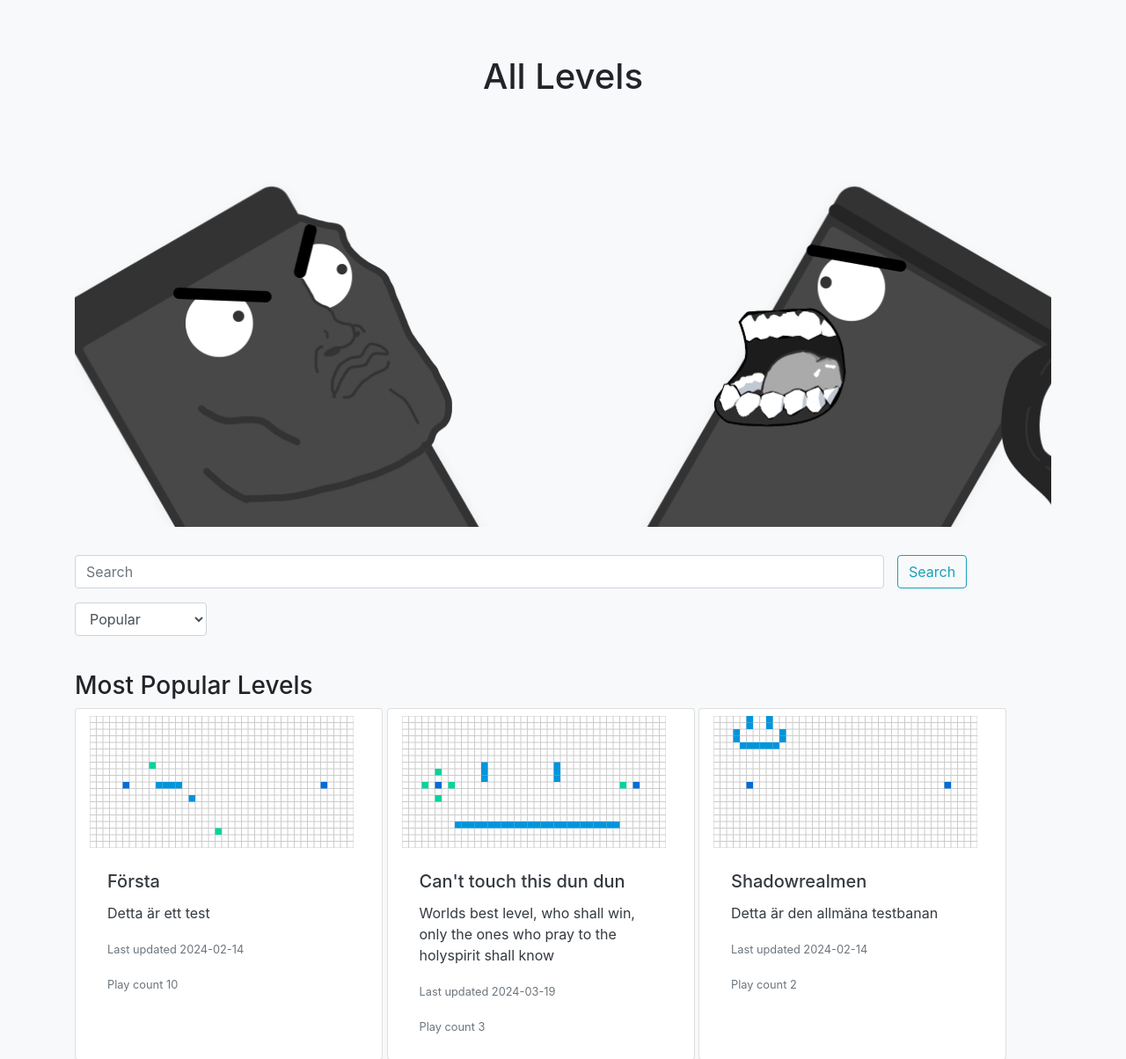
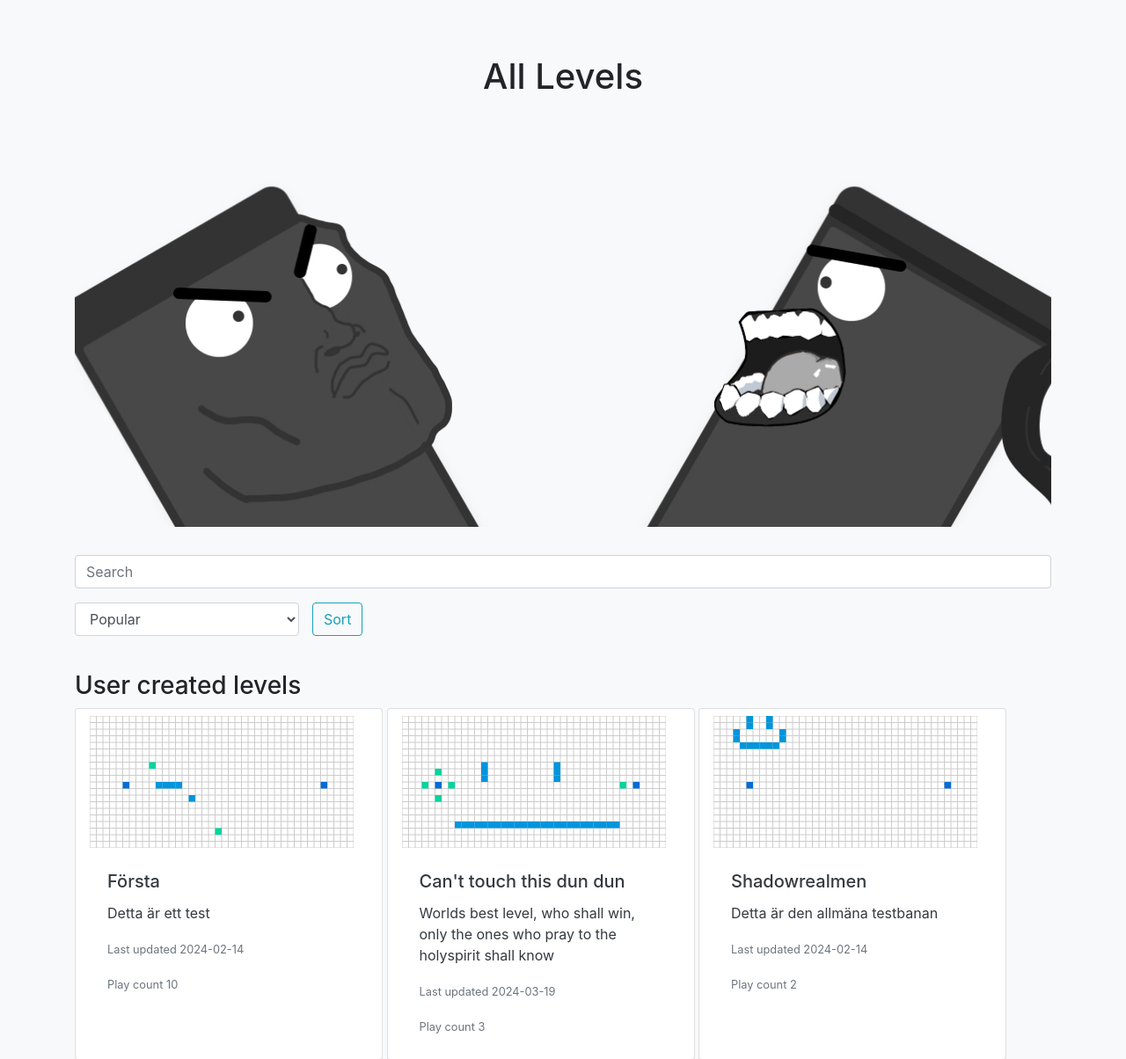
Before and after one commit to kingerider/Gymnasiearbete, a Flask app: page /list_levels in a window 1280 px wide. Shown: the part 57-1261 px from the top of the page at 88% size. Run offline with Flask 3, Linux system fonts and the light colour scheme; data comes from the database, SQL or seed files in the repository; some libraries are stand-ins or nearby versions.

Commit message:
Starting sort

```diff
--- a/Hemsida/my_server/static/script.js
+++ b/Hemsida/my_server/static/script.js
@@ -39,524 +39,3 @@ function leaveGame(data) {
         room: data
     })
 }
-
-$(document).ready(() => {
-
-    //game code -------------
-    // console.log(window.location.pathname)
-    // console.log(player.room)
-    // console.log(window.location.pathname.substring(window.location.pathname.lastIndexOf('/') + 1))
-
-    //     //Load game
-    // if ( window.location.pathname == `/play_game/join/${window.location.pathname.substring(window.location.pathname.lastIndexOf('/') + 1)}`) {
-    //     //code for index page
-    //     console.log("In index")
-    //     startGame()
-    // } else if ( window.location.pathname == `/play_game/create/${window.location.pathname.substring(window.location.pathname.lastIndexOf('/') + 1)}`) {
-    //     console.log("In index")
-    //     startGame()
-    // } else if (window.location.pathname == '/build_game'){
-    //     console.log("In index build")
-    //     buildGame()
-    // } else{
-    //     console.log("Not in index")
-    // }
-    //end game code -----------
-
-    //HÄR SKA DET GÖRAS
-    $("#btnsearchlevel").click(() => {
-        const data = {
-            input: $("#inputsearchlevel").val()
-        }
-        console.log(data)
-        $.ajax({
-            method: 'POST',
-            url: "/ajax-search-level",
-            headers: {
-                "Content-Type": "application/json"
-            },
-            data: JSON.stringify(data),
-            dataType: "json",
-            success: (data) => {
-                if (data.success) {
-                    $.each(data.levels, (index, value) => {
-                         $(".card-deck").append("hahahah")
-                    });
-                }
-                //alert(JSON.stringify(data))
-                let div = `<div class='card-body'><h5 class='card-text'>${data.title}</h5><p>${data.content}</p><p>skapad av: ${data.author}</p></div>`;
-                $("#tom").append(div);
-            }
-        });
-    })
-
-    $("#savelevel").click(() => {
-        const data = {
-            title: $("#saveTitle").val(),
-            description: $("#saveDescription").val(),
-
-
-        }
-
-        console.log(data)
-        $.ajax({
-            method: 'POST',
-            url: "/ajax-search-level",
-            headers: {
-                "Content-Type": "application/json"
-            },
-            data: JSON.stringify(data),
-            dataType: "json",
-            success: (data) => {
-                if (data.success) {
-                    $.each(data.levels, (index, value) => {
-                         $(".card-deck").append("hahahah")
-                    });
-                }
-                //alert(JSON.stringify(data))
-                let div = `<div class='card-body'><h5 class='card-text'>${data.title}</h5><p>${data.content}</p><p>skapad av: ${data.author}</p></div>`;
-                $("#tom").append(div);
-            }
-        });
-    })
-
-
-
-
-    //Socket code ---------
-
-    // socket.on('navigate_to', (path) => {
-    //     window.location.href = path
-    // })
-
-    /*$('#button-joingame-test').click(() => {
-        player.username = $("#username").val()
-        player.room = $("#input_room").val()
-
-        console.log(`Dobro pozhalovat ${player.username} to room ${player.room}`)
-
-        socket.emit('join', {
-            username: player.username,
-            room: player.room
-        })
-    })
-
-    $('#button-leavegame-test').click(() => {
-        console.log("Ty ostavil menya")
-        socket.emit('leave', {
-            username: player.username,
-            room: player.room
-        })
-        $("#the_text").text("");
-    })
-
-    $('#button_send_message').click(() => {
-        console.log($('#input_the_text').val())
-        socket.emit('send_message_to_room', {
-            heading: player.username,
-            message: $('#input_the_text').val(),
-            room: player.room
-        });
-        $('#input_the_text').val("")
-    })
-
-    socket.on('message_from_server', (data) => {
-        $("#the_text").append(
-            create_new_message(
-                data["heading"],
-                data["message"]
-            )
-        )
-    })
-
-    socket.on('connect', () => {
-        $("#the_text").append("Du är inne på servern")
-
-    });
-
-    const create_new_message = (heading, msg) => {
-        return `
-            <div class="ms-2 me-auto">
-              <div class="fw-bold">${heading}</div>
-              ${msg}
-            </div>`
-    }*/
-
-    //End scoket code ---------
-
-
-});
-
-
-// socket.emit('update', {
-//     room: $("#gameid").val(),
-//     player1: null,
-//     player2:null,
-//     projectile: null,
-//     monsters: []
-// })
-
-//Game Code ==>
-//https://developer.mozilla.org/en-US/docs/Games/Tutorials/2D_Breakout_game_pure_JavaScript/Create_the_Canvas_and_draw_on_it
-
-// function startGame() {
-    /*console.log("Here");
-
-    //Canvas
-    var canvas = document.getElementById("myCanvas");
-    var ctx = canvas.getContext("2d");
-    var x = canvas.width/2;
-    var y = canvas.height-30;
-    var tileSize = 10;
-
-    //Position class for objects
-    class position{
-        constructor(x, y) {
-          this.x = x;
-          this.y = y;
-        }
-        getX() {
-            return this.x;
-        }
-        getY() {
-            return this.y;
-        }
-        setX(x) {
-            this.x = x;
-        }
-        setY(y) {
-            this.y = y;
-        }
-
-
-    }
-
-    //Ajax get positions
-
-    $.ajax({
-        type: "POST",
-        url: "/ajax_get_positions",
-        data: JSON.stringify({id: $("#gameid").val()}),
-        dataType: "json",
-        headers: {
-            'Content-Type': 'application/json'
-        },
-        success: (response) => {
-            if (response.success){
-                console.log(response.success)
-                console.log(response.msg)
-                loadPositions(response.walls);
-            }else{
-                //gets response from python, response objet . msg runs this code if true
-                console.log(response.success)
-                console.log(response.msg)
-            }
-        }
-    });
-    */
-
-
-    /*
-    //Ball
-    var ballRadius = tileSize;
-    var dx = 1;
-    var dy = -1;
-
-    //Wall
-    var wallHeight = tileSize;
-    var wallWidth = tileSize;
-    var wallArray = [];
-
-    function loadPositions(wallPosition){
-        for (let index = 0; index < wallPosition.length; index++) {
-            wallArray.push(new position((wallPosition.getX() * canvas.width/tileSize) * tileSize), (wallPosition.getY() * canvas.height/tileSize) * tileSize);
-        }
-    }
-
-    console.log("Wall x pos");
-    console.log(wallArray.length)
-    console.log(wallArray[1].getX());
-
-    //Monster
-    var monsterHeight = tileSize;
-    var monsterWidth = tileSize;
-    var monsterArray = [];
-    for (let index = 0; index < 100; index++) {
-        monsterArray.push(new position((Math.floor(Math.random() * canvas.width/tileSize) * tileSize), (Math.floor(Math.random() * canvas.height/tileSize) * tileSize)));
-    }
-
-    //Player
-    var playerHeight = tileSize;
-    var playerWidth = tileSize;
-    var playerX = 0;
-    var playerY = 0;
-
-
-    //Keys
-    var rightPressed = false;
-    var leftPressed = false;
-    var upPressed = false;
-    var downPressed = false;
-
-    document.addEventListener("keydown", keyDownHandler, false);
-    document.addEventListener("keyup", keyUpHandler, false);
-
-
-    function keyDownHandler(e) {
-        if(e.key == "Right" || e.key == "ArrowRight") {
-            rightPressed = true;
-        }
-        else if(e.key == "Left" || e.key == "ArrowLeft") {
-            leftPressed = true;
-        }
-        if(e.key == "Up" || e.key == "ArrowUp") {
-            upPressed = true;
-        }
-        else if(e.key == "Down" || e.key == "ArrowDown") {
-            downPressed = true;
-        }
-    }
-
-    function keyUpHandler(e) {
-        if(e.key == "Right" || e.key == "ArrowRight") {
-            rightPressed = false;
-        }
-        else if(e.key == "Left" || e.key == "ArrowLeft") {
-            leftPressed = false;
-        }
-        if(e.key == "Up" || e.key == "ArrowUp") {
-            upPressed = false;
-        }
-        else if(e.key == "Down" || e.key == "ArrowDown") {
-            downPressed = false;
-        }
-    }
-
-    //Grid
-    function drawGrid() {
-        ctx.strokeStyle = '#eeeeee';
-        ctx.stroke();
-        for (var i = 0; i <= canvas.width; i += tileSize) {
-            ctx.beginPath();
-            ctx.moveTo(i, 0);
-            ctx.lineTo(i, canvas.height);
-            ctx.stroke();
-        }
-
-        for (var i = 0; i <= canvas.height; i += tileSize) {
-            ctx.beginPath();
-            ctx.moveTo(0, i);
-            ctx.lineTo(canvas.width, i);
-            ctx.stroke();
-        }
-
-    }
-
-    //Ball
-    function drawBall() {
-        ctx.beginPath();
-        ctx.arc(x, y, ballRadius, 0, Math.PI*2);
-        ctx.fillStyle = "#0095DD";
-        ctx.fill();
-        ctx.closePath();
-    }
-    //Wall
-    function drawWall(wallX, wallY) {
-        ctx.beginPath();
-        ctx.rect(wallX, wallY, wallWidth, wallHeight, );
-        ctx.fillStyle = "#0095DD";
-        ctx.fill();
-        ctx.closePath();
-    }
-
-    //Monster
-    function drawMonster(monsterX, monsterY) {
-        ctx.beginPath();
-        ctx.rect(monsterX, monsterY, monsterWidth, monsterHeight);
-        ctx.fillStyle = "#04d49d";
-        ctx.fill();
-        ctx.closePath();
-    }
-
-
-    //Player
-    function drawPlayer() {
-        ctx.beginPath();
-        ctx.rect(playerX, playerY, playerWidth, playerHeight);
-        ctx.fillStyle = "#046cd4";
-        ctx.fill();
-        ctx.closePath();
-    }
-
-    //Draw objects
-    function draw() {
-        ctx.clearRect(0, 0, canvas.width, canvas.height);
-        drawGrid();
-        drawBall();
-        drawPlayer();
-
-        for (let i = 0; i < wallArray.length; i++) {
-            drawWall(wallArray[i].getX(), wallArray[i].getY());
-        }
-        for (let i = 0; i < monsterArray.length; i++) {
-            drawMonster(monsterArray[i].getX(), monsterArray[i].getY());
-        }
-
-        //Ball movment
-        if(x + dx > canvas.width-ballRadius || x + dx < ballRadius) {
-            dx = -dx;
-        }
-        if(y + dy < ballRadius) {
-            dy = -dy;
-        }
-        else if(y + dy > canvas.height-ballRadius) {
-            if(x > playerX && x < playerX + playerWidth) {
-                dy = -dy;
-            }
-            else {
-                alert("GAME OVER");
-                document.location.reload();
-                clearInterval(interval); // Needed for Chrome to end game
-            }
-        }
-        x += dx;
-        y += dy;
-
-        //Monster movement
-        for (let j = 0; j < monsterArray.length; j++) {
-            //Choose what way to go
-            var movementChoose = 0
-
-            //how close is player
-            if(5*tileSize > (playerX - monsterArray[j].getX()) && -5*tileSize < (playerX - monsterArray[j].getX()) && 5*tileSize > (playerY - monsterArray[j].getY()) && -5*tileSize < (playerY - monsterArray[j].getY())){
-                movementChoose = 1;
-            }else{
-                movementChoose = Math.floor(Math.random() * 4);
-            }
-
-            //console.log(movementChoose);
-            if(movementChoose == 0 && monsterArray[j].getX() < canvas.width-playerWidth) {
-                //console.log("0m")
-                //Check walls
-                var checkForWalls = true
-                for (let i = 0; i < wallArray.length; i++) {
-                    if (monsterArray[j].getX() == (wallArray[i].getX()-tileSize) && monsterArray[j].getY() == wallArray[i].getY()) {
-                        checkForWalls = false
-                    }
-                }
-                if(checkForWalls){
-                    monsterArray[j].setX(monsterArray[j].getX() + tileSize);
-                }
-            }
-            else if(movementChoose == 1 && monsterArray[j].getX() > 0) {
-                //console.log("1m");
-                //console.log(movementChoose);
-                //Check walls
-                var checkForWalls = true
-                for (let i = 0; i < wallArray.length; i++) {
-                    if (monsterArray[j].getX() == (wallArray[i].getX()+tileSize) && monsterArray[j].getY() == wallArray[i].getY()) {
-                        checkForWalls = false
-                    }
-                }
-                if(checkForWalls){
-                    monsterArray[j].setX(monsterArray[j].getX() - tileSize); //Must use diffrent method for arrayyyyyyyyyyyyy
-                }
-            }
-            else if(movementChoose == 2 && monsterArray[j].getY() > 0) {
-                //console.log("2m")
-                var checkForWalls = true
-                for (let i = 0; i < wallArray.length; i++) {
-                    if (monsterArray[j].getY() == (wallArray[i].getY()+tileSize) && monsterArray[j].getX() == wallArray[i].getX()) {
-                        checkForWalls = false
-                    }
-                }
-                if(checkForWalls){
-                    monsterArray[j].setY(monsterArray[j].getY() - tileSize);
-                }
-            }
-            else if(movementChoose == 3 && monsterArray[j].getY() < canvas.height-playerHeight) {
-                //console.log("3m")
-                var checkForWalls = true
-                for (let i = 0; i < wallArray.length; i++) {
-                    if (monsterArray[j].getY() == (wallArray[i].getY()-tileSize) && monsterArray[j].getX() == wallArray[i].getX()) {
-                        checkForWalls = false
-                    }
-                }
-                if(checkForWalls){
-                    monsterArray[j].setY(monsterArray[j].getY() + tileSize);
-                }
-            }
-        }
-
-        //Player movement
-        if(rightPressed && playerX < canvas.width-playerWidth) {
-            //Check walls
-            var checkForWalls = true
-            for (let i = 0; i < wallArray.length; i++) {
-                if (playerX == (wallArray[i].getX()-tileSize) && playerY == wallArray[i].getY()) {
-                    checkForWalls = false
-                }
-            }
-            if(checkForWalls){
-                playerX += tileSize;
-
-            }
-        }
-        else if(leftPressed && playerX > 0) {
-            //Check walls
-            var checkForWalls = true
-            for (let i = 0; i < wallArray.length; i++) {
-                if (playerX == (wallArray[i].getX()+tileSize) && playerY == wallArray[i].getY()) {
-                    checkForWalls = false
-                }
-            }
-            if(checkForWalls){
-                playerX -= tileSize;
-            }
-        }
-        if(upPressed && playerY > 0) {
-            var checkForWalls = true
-            for (let i = 0; i < wallArray.length; i++) {
-                if (playerY == (wallArray[i].getY()+tileSize) && playerX == wallArray[i].getX()) {
-                    checkForWalls = false
-                }
-            }
-            if(checkForWalls){
-                playerY -= tileSize;
-            }
-        }
-        else if(downPressed && playerY < canvas.height-playerHeight) {
-            var checkForWalls = true
-            for (let i = 0; i < wallArray.length; i++) {
-                if (playerY == (wallArray[i].getY()-tileSize) && playerX == wallArray[i].getX()) {
-                    checkForWalls = false
-                }
-            }
-            if(checkForWalls){
-                playerY += tileSize;
-            }
-        }
-    }
-
-    var interval = setInterval(draw, 60);
-    */
-
-// }
-/*
-function buildGame() {
-    console.log("Here");
-
-    //Canvas
-    var canvas = document.getElementById("myCanvas");
-    var ctx = canvas.getContext("2d");
-    var x = canvas.width/2;
-    var y = canvas.height-30;
-    var tileSize = 10;
-
-
-    function draw() {
-        ctx.clearRect(0, 0, canvas.width, canvas.height);
-        drawGrid();
-    }
-}
-*/
--- a/Hemsida/my_server/templates/list_level.html
+++ b/Hemsida/my_server/templates/list_level.html
@@ -7,20 +7,23 @@
 {% block content %}
 <script src="{{url_for('static', filename='list_level_js.js')}}"></script>
 <script src="{{url_for('static', filename='search_js.js')}}" defer></script>
+<div class="mb-3">
+  <input class="form-control" type="search" placeholder="Search" aria-label="Search" id="inputsearchlevel">
+</div>
 <div class="mb-3 row">
-  <div class="col-sm-10">
-    <input class="form-control mr-sm-2" type="search" placeholder="Search" aria-label="Search" id="inputsearchlevel">
+  <div class="col-sm-3">
+    <select name="sort_level" id="sort_level" class="form-control">
+      <option value="volvo">Popular</option>
+      <option value="saab">Least Popular</option>
+      <option value="opel">Newest</option>
+      <option value="opel">Oldest</option>
+    </select>
   </div>
-  <button class="btn btn-outline-info my-2 my-sm-0" id="btnsearchlevel">Search</button>
+  <button class="btn btn-outline-info my-sm-0" id="btnsortlevel">Sort</button>
 </div>
-<select name="sort_level" id="sort_level" class="form-control" style="width: 150px;">
-  <option value="volvo">Popular</option>
-  <option value="saab">Least Popular</option>
-  <option value="opel">Newest</option>
-  <option value="opel">Oldest</option>
-</select>
 
-<h3 style="margin-top: 40px;">Most Popular Levels</h3>
+
+<h3 style="margin-top: 40px;">User created levels</h3>
 <div>
   {% for level in levels %}
   <div class="card_display" style="display: inline;">
```
